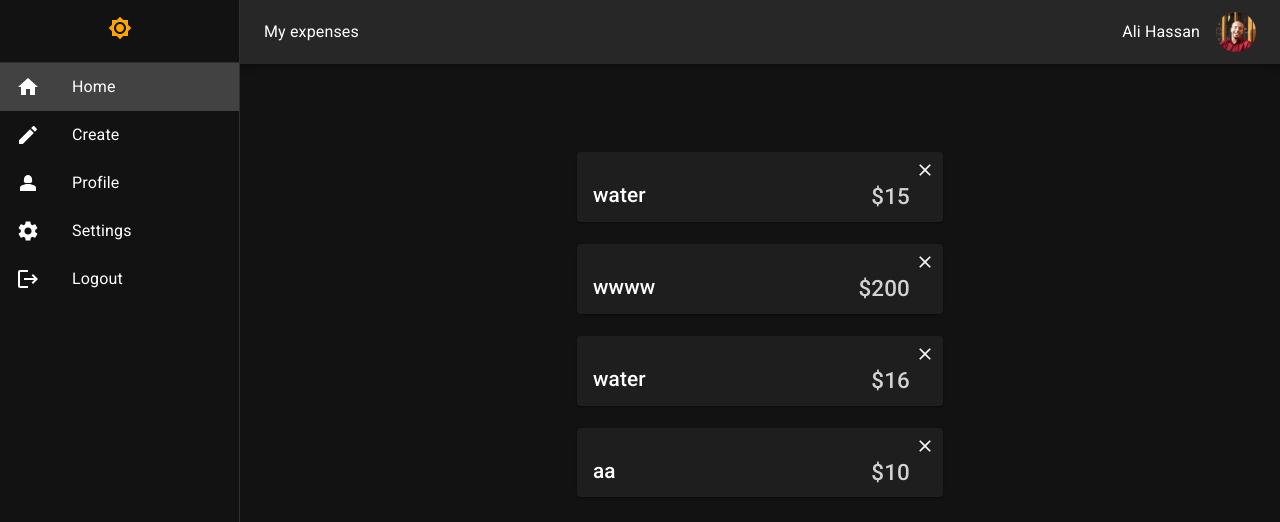
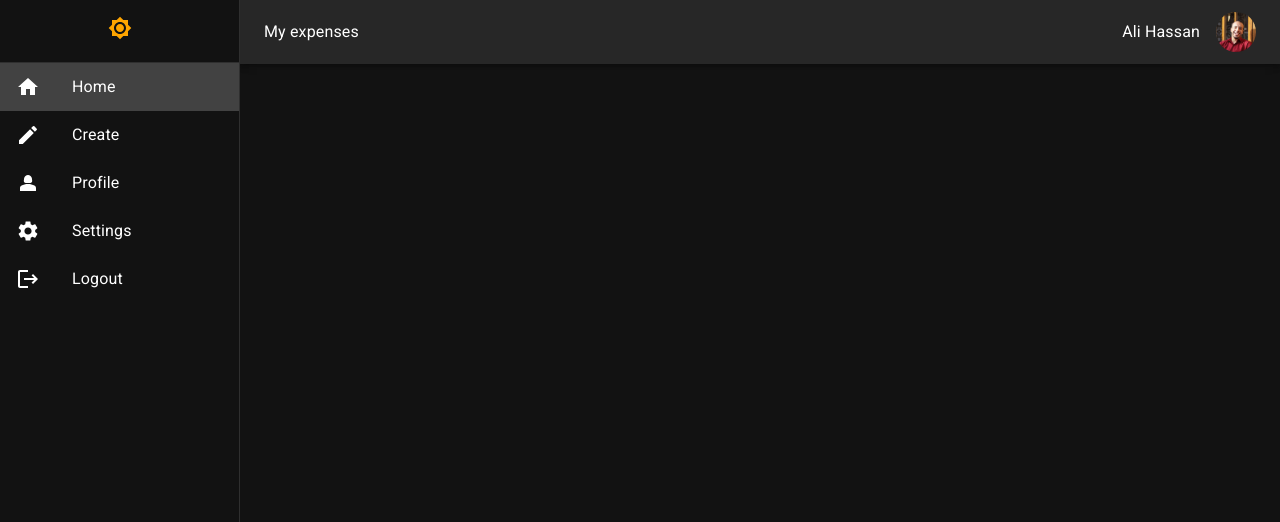
Before and after one commit to alielrayes/React-Level4, a React (Create React App) app: page / in a window 1280 px wide. Shown: the top 522 px of the page. Built offline with nearby package versions, Linux system fonts and the light colour scheme; data requests are answered from the project's data file.

Commit message:
lesson29

```diff
--- a/data/db.json
+++ b/data/db.json
@@ -1,24 +1,3 @@
 {
-  "mydata": [
-    {
-      "price": 15,
-      "title": "water",
-      "id": 2
-    },
-    {
-      "price": 200,
-      "title": "wwww",
-      "id": 3
-    },
-    {
-      "price": 16,
-      "title": "water",
-      "id": 4
-    },
-    {
-      "price": 10,
-      "title": "aa",
-      "id": 5
-    }
-  ]
+  "mydata": []
 }
--- a/src/MUI-components/Drawer.jsx
+++ b/src/MUI-components/Drawer.jsx
@@ -84,6 +84,7 @@ const Drawerr = ({
         {myList.map((item) => {
           return (
             <ListItem
+            key={item.text}
               sx={{
                 bgcolor:
                   currentLocation.pathname === item.path
--- a/src/pages/create/Create.jsx
+++ b/src/pages/create/Create.jsx
@@ -19,11 +19,11 @@ const ColorButton = styled(Button)(({ theme }) => ({
 const Create = () => {
   const [title, settitle] = useState("");
   const [price, setprice] = useState(0);
-  const navigate =useNavigate();
+  const navigate = useNavigate();
 
   // Why <<<component="form">>> ?
   return (
-    <Box sx={{ width: "380px" }} component="form">
+    <Box autoComplete="off" sx={{ width: "380px" }} component="form">
       <TextField
         onChange={(eo) => {
           settitle(eo.target.value);
@@ -60,13 +60,8 @@ const Create = () => {
             },
             body: JSON.stringify({ price, title }),
           }).then(() => {
-            navigate("/")
-          })
-
-
-
-
-
+            navigate("/");
+          });
         }}
         sx={{ mt: "22px" }}
         variant="contained"
--- a/src/pages/home/Home.jsx
+++ b/src/pages/home/Home.jsx
@@ -19,6 +19,7 @@ const Home = () => {
       {mydata.map((item) => {
         return (
           <Paper
+          key={item.id}
             sx={{
               position: "relative",
               width: "366px",
@@ -32,6 +33,7 @@ const Home = () => {
             <Typography sx={{ ml: "16px", fontSize: "1.3em" }} variant="h6">
               {item.title}
             </Typography>
+
             <Typography
               sx={{
                 mr: "33px",
@@ -44,7 +46,15 @@ const Home = () => {
               ${item.price}
             </Typography>
 
-            <IconButton sx={{ position: "absolute", top: "0", right: "0" }}>
+            <IconButton
+              onClick={() => {
+                fetch(`http://localhost:3100/mydata/${item.id}`, { method: "DELETE" });
+              }}
+
+
+
+              sx={{ position: "absolute", top: "0", right: "0" }}
+            >
               <Close sx={{ fontSize: "20px" }} />
             </IconButton>
           </Paper>
```
